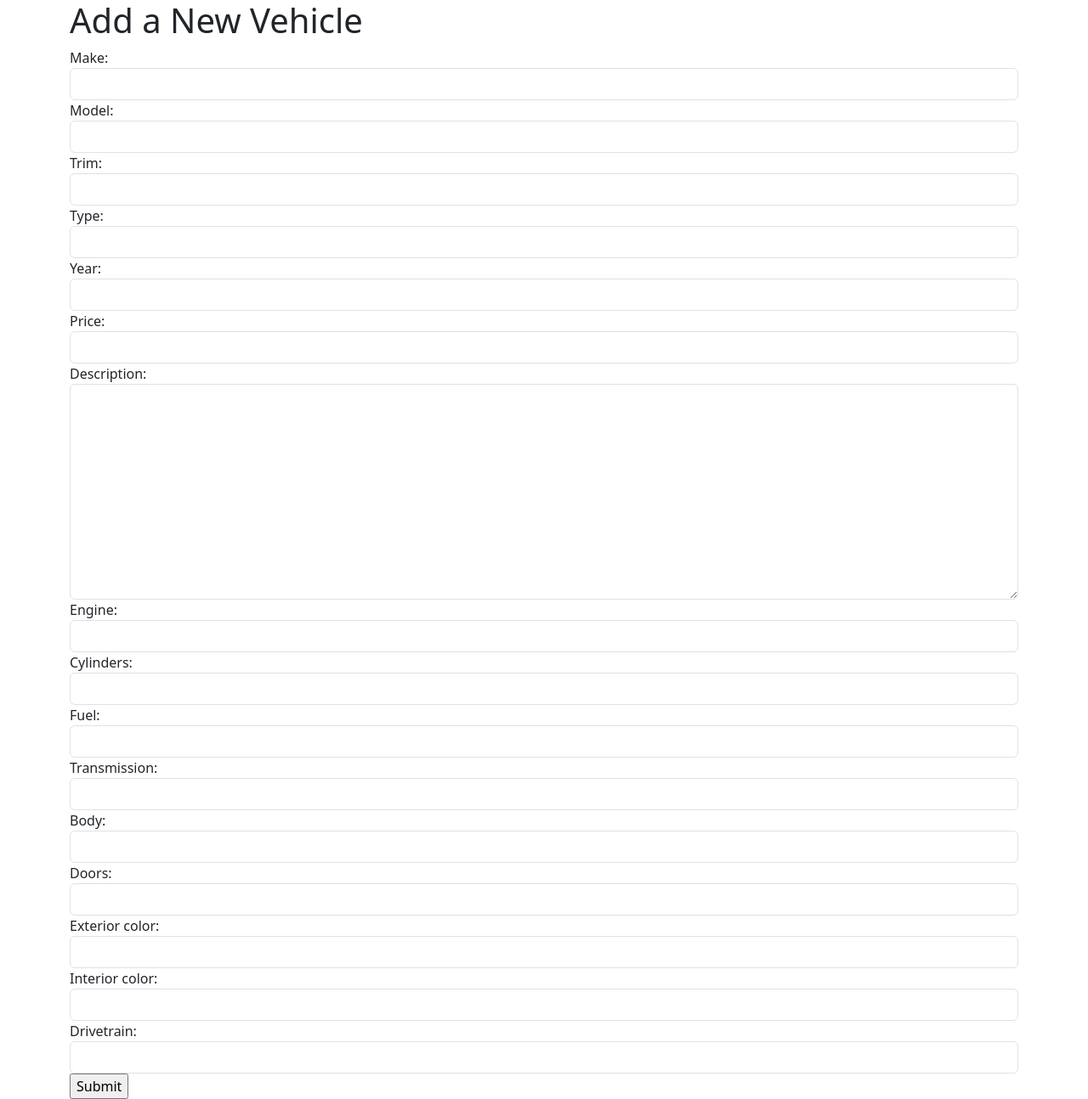
After one commit to amirablhsn/CSCI2040U, a Django app: page /add/ in a window 1280 px wide. The commit adds this page. Shown: the whole page at 85% size. Run offline with Django 5.2, Linux system fonts and the light colour scheme.

Commit message:
add vehicle insert

```diff
--- /dev/null
+++ b/catalogue/forms.py
@@ -0,0 +1,29 @@
+from django import forms
+from .models import Vehicle
+
+# https://docs.djangoproject.com/en/5.1/topics/forms/modelforms/#modelform
+class VehicleForm(forms.ModelForm):
+    class Meta:
+        model = Vehicle
+        fields  = ["make","model","trim","type","year","price",
+                   "description","engine", "cylinders", "fuel", "transmission",
+                   "body", "doors", "exterior_color", "interior_color", "drivetrain"]
+        # https://docs.djangoproject.com/en/5.1/ref/forms/widgets/
+        widgets = {
+            "make": forms.TextInput(attrs={"class": "form-control"}),
+            "model": forms.TextInput(attrs={"class": "form-control"}),
+            "type": forms.TextInput(attrs={"class": "form-control"}),
+            "year": forms.NumberInput(attrs={"class": "form-control"}),
+            "price": forms.NumberInput(attrs={"class": "form-control"}),
+            "description": forms.Textarea(attrs={"class": "form-control"}),
+            "engine": forms.TextInput(attrs={"class": "form-control"}),
+            "cylinders": forms.NumberInput(attrs={"class": "form-control"}),
+            "fuel": forms.TextInput(attrs={"class": "form-control"}),
+            "transmission": forms.TextInput(attrs={"class": "form-control"}),
+            "trim": forms.TextInput(attrs={"class": "form-control"}),
+            "body": forms.TextInput(attrs={"class": "form-control"}),
+            "doors": forms.NumberInput(attrs={"class": "form-control"}),
+            "exterior_color": forms.TextInput(attrs={"class": "form-control"}),
+            "interior_color": forms.TextInput(attrs={"class": "form-control"}),
+            "drivetrain": forms.TextInput(attrs={"class": "form-control"}),
+        }
--- a/catalogue/models.py
+++ b/catalogue/models.py
@@ -3,21 +3,19 @@ from django.db import models
 
 class Vehicle(models.Model):
     id = models.AutoField(primary_key=True)
-    name = models.CharField(max_length=255)
-    description = models.TextField()
+    description = models.TextField(blank=True, null=True)
     make = models.CharField(max_length=50)
     model = models.CharField(max_length=50)
     type = models.CharField(max_length=50)
     year = models.IntegerField()
     price = models.DecimalField(max_digits=10, decimal_places=2)
-    engine = models.CharField(max_length=100)
-    cylinders = models.IntegerField()
-    fuel = models.CharField(max_length=50)
-    mileage = models.IntegerField()
-    transmission = models.CharField(max_length=50)
+    engine = models.CharField(max_length=100, blank=True, null=True)
+    cylinders = models.IntegerField(blank=True, null=True)
+    fuel = models.CharField(max_length=50, blank=True, null=True)
+    transmission = models.CharField(max_length=50, blank=True, null=True)
     trim = models.CharField(max_length=50)
-    body = models.CharField(max_length=50)
-    doors = models.IntegerField()
-    exterior_color = models.CharField(max_length=50)
-    interior_color = models.CharField(max_length=50)
-    drivetrain = models.CharField(max_length=50)
+    body = models.CharField(max_length=50, blank=True, null=True)
+    doors = models.IntegerField(blank=True, null=True)
+    exterior_color = models.CharField(max_length=50, blank=True, null=True)
+    interior_color = models.CharField(max_length=50, blank=True, null=True)
+    drivetrain = models.CharField(max_length=50, blank=True, null=True)
--- /dev/null
+++ b/catalogue/templates/add.html
@@ -0,0 +1,14 @@
+{% extends "base.html" %}
+{% block title %} Add Vehicle {% endblock %}
+
+{% block content %}
+<h1>Add a New Vehicle</h1>
+
+<form action="/add/" method="post">
+    {% csrf_token %}
+    {{ form }}
+    <input type="submit" value="Submit">
+</form>
+
+
+{% endblock %}
--- a/catalogue/urls.py
+++ b/catalogue/urls.py
@@ -3,4 +3,5 @@ from . import views
 
 urlpatterns = [
     path("", views.search, name="search"),
+    path("add/", views.add, name="add"),
 ]
--- a/catalogue/views.py
+++ b/catalogue/views.py
@@ -1,11 +1,30 @@
 from django.shortcuts import render
 from .models import Vehicle
+from django.db.models import Q, Value
+from django.db.models.functions import Concat
+from .forms import VehicleForm
+from django.http import HttpResponseRedirect
+
 
 # Create your views here.
 def search(request):
     query = request.GET.get("catalogue-search", "")
     vehicles = []
     if query:
-        vehicles = Vehicle.objects.filter(name__icontains=query)
+        vehicles = Vehicle.objects.annotate(
+            combined=Concat("make", Value(" "), "model", Value(" "), "trim")
+            ).filter(combined__icontains=query)
+
 
     return render(request, "search.html", {"vehicles" : vehicles, "query" : query})
+
+# https://docs.djangoproject.com/en/5.1/topics/forms/
+def add(request):
+    if request.method == "POST":
+        form = VehicleForm(request.POST)
+        if form.is_valid():
+            form.save()
+            return HttpResponseRedirect("/")
+    else:
+        form = VehicleForm
+    return render(request, "add.html", {"form": form})
--- a/import_csv.py
+++ b/import_csv.py
@@ -28,11 +28,9 @@ def import_csv():
             # Handle missing fields
             cylinders = int(row['cylinders']) if row['cylinders'].isdigit() else 4
             price = round(float(row['price']) if row['price'].replace('.', '', 1).isdigit() else 0.00, 2)
-            mileage = int(row['mileage']) if row['mileage'].isdigit() else 0
             doors = int(row['doors']) if row['doors'].isdigit() else 4
 
             Vehicle.objects.create(
-                name=row['name'],
                 description=row['description'],
                 make=row['make'],
                 model=row['model'],
@@ -42,7 +40,6 @@ def import_csv():
                 engine=row['engine'],
                 cylinders=cylinders,
                 fuel=row['fuel'],
-                mileage=mileage,
                 transmission=row['transmission'],
                 trim=row['trim'],
                 body=row['body'],
```
Also changed, not shown: catalogue/templates/search.html (+5 -4 lines).
